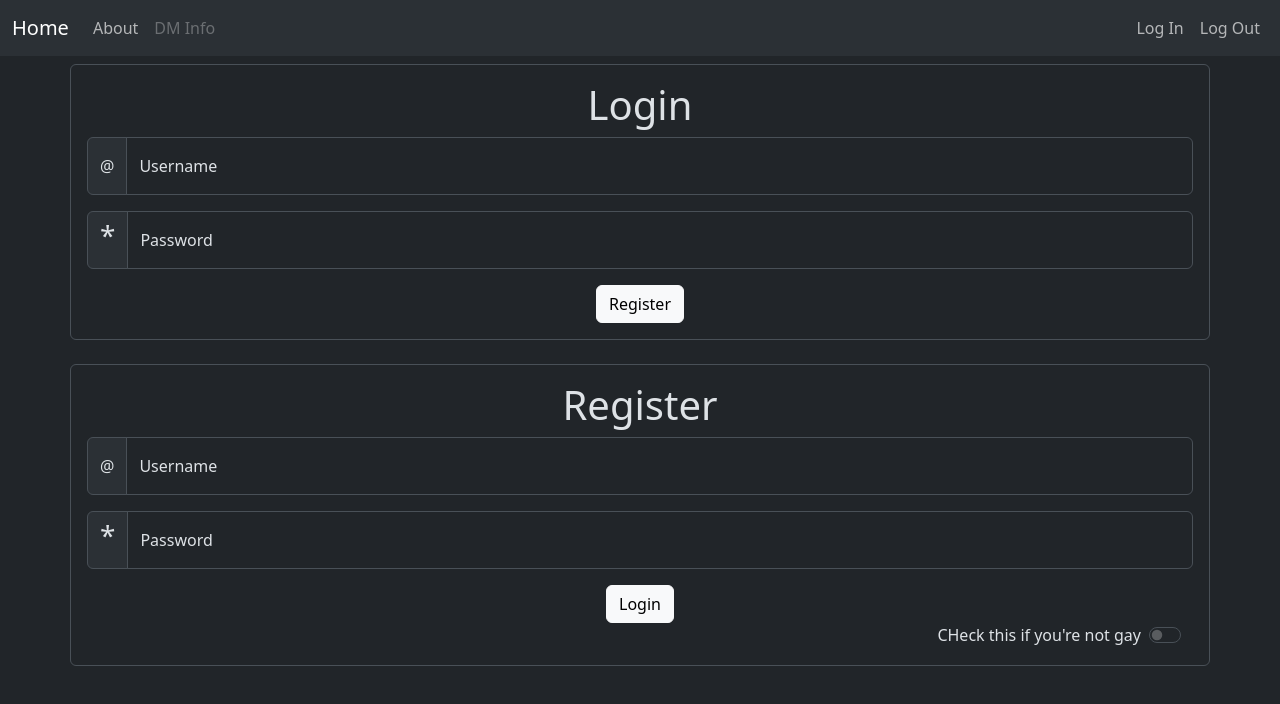
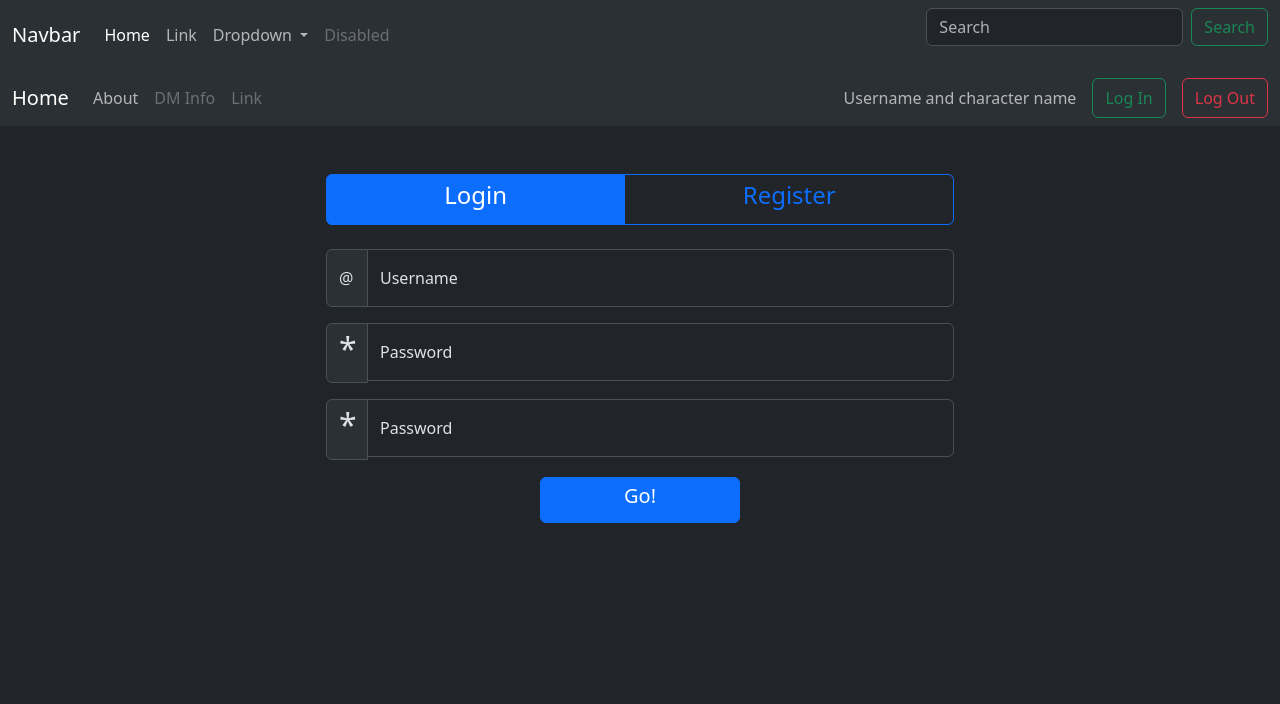
Before and after one commit to Barbarisko/DnDItemTracker, a Vue app in the folder vue-webapp/ItemTracker/: page / in a window 1280 px wide. Shown: the top 704 px of the page. Built offline with nearby package versions, Linux system fonts and the light colour scheme.

Commit message:
log in/register page

```diff
--- a/vue-webapp/ItemTracker/src/App.vue
+++ b/vue-webapp/ItemTracker/src/App.vue
@@ -34,30 +34,76 @@ export default {
 <template>
     <nav class="navbar navbar-expand-lg bg-body-tertiary">
         <div class="container-fluid">
-            <a class="navbar-brand" href="#/home">Home</a>
-            <button class="navbar-toggler" type="button" data-bs-toggle="collapse" data-bs-target="#navbarNav"
-                aria-controls="navbarNav" aria-expanded="false" aria-label="Toggle navigation">
+            <a class="navbar-brand" href="#">Navbar</a>
+            <button class="navbar-toggler" type="button" data-bs-toggle="collapse" data-bs-target="#navbarSupportedContent"
+                aria-controls="navbarSupportedContent" aria-expanded="false" aria-label="Toggle navigation">
                 <span class="navbar-toggler-icon"></span>
             </button>
-            <div class="collapse navbar-collapse d-flex" id="navbarNav">
-                <ul class="navbar-nav flex-grow-1">
+            <div class="collapse navbar-collapse" id="navbarSupportedContent">
+                <ul class="navbar-nav me-auto mb-2 mb-lg-0">
+                    <li class="nav-item">
+                        <a class="nav-link active" aria-current="page" href="#">Home</a>
+                    </li>
+                    <li class="nav-item">
+                        <a class="nav-link" href="#">Link</a>
+                    </li>
+                    <li class="nav-item dropdown">
+                        <a class="nav-link dropdown-toggle" href="#" role="button" data-bs-toggle="dropdown"
+                            aria-expanded="false">
+                            Dropdown
+                        </a>
+                        <ul class="dropdown-menu">
+                            <li><a class="dropdown-item" href="#">Action</a></li>
+                            <li><a class="dropdown-item" href="#">Another action</a></li>
+                            <li>
+                                <hr class="dropdown-divider">
+                            </li>
+                            <li><a class="dropdown-item" href="#">Something else here</a></li>
+                        </ul>
+                    </li>
+                    <li class="nav-item">
+                        <a class="nav-link disabled">Disabled</a>
+                    </li>
+            </ul>
+                <form class="d-flex" role="search">
+                    <input class="form-control me-2" type="search" placeholder="Search" aria-label="Search">
+                    <button class="btn btn-outline-success" type="submit">Search</button>
+                </form>
+            </div>
+        </div>
+    </nav>
+
+    <nav class="navbar navbar-expand-lg bg-body-tertiary">
+        <div class="container-fluid">
+            <a class="navbar-brand" href="#/home">Home</a>
+            <button class="navbar-toggler" type="button" data-bs-toggle="collapse" data-bs-target="#navbarScroll"
+                aria-controls="navbarScroll" aria-expanded="false" aria-label="Toggle navigation">
+                <span class="navbar-toggler-icon"></span>
+            </button>
+            <div class="collapse navbar-collapse" id="navbarScroll">
+                <ul class="navbar-nav me-auto my-2 my-lg-0 navbar-nav-scroll" style="--bs-scroll-height: 100px;">
                     <li class="nav-item">
                         <a class="nav-link" href="#/about">About</a>
                     </li>
                     <li class="nav-item">
                         <a class="nav-link disabled" href="#/dm-info">DM Info</a>
                     </li>
-                    <li class="nav-item ms-auto">
-                        <a class="nav-link " href="#/login">Log In</a>
-                    </li>
                     <li class="nav-item">
-                        <a class="nav-link" href="#/login">Log Out</a>
+                        <a class="nav-link disabled">Link</a>
                     </li>
                 </ul>
-
+                <div class="d-flex">
+                    <span class="navbar-text flex-grow-1">
+                        Username and character name
+                    </span>
+                    <!-- <a class="nav-link " href="#/login">Log In</a>
+                        <a class="nav-link" href="#/login">Log Out</a> -->
+                    <button class="btn btn-outline-success ms-3" type="submit">Log In</button>
+                    <button class="btn btn-outline-danger ms-3" type="submit">Log Out</button>
+                </div>
             </div>
         </div>
     </nav>
 
-    <component :is="currentView" />
-</template>
+
+<component :is="currentView" /></template>
--- a/vue-webapp/ItemTracker/src/pages/login/Login.vue
+++ b/vue-webapp/ItemTracker/src/pages/login/Login.vue
@@ -1,74 +1,60 @@
 <template>
-    <div class="container border rounded p-3 mt-2 mb-4 text-center">
+    <div class="row align-items-center mt-5">
+        <div class="container">
 
-        <div class="row align-items-start">
-            <div class="col-sm-12">
+            <div class="row justify-content-center">
+                <div class="col-sm-10 col-md-8 col-lg-6 btn-group" role="group" aria-label="Basic radio toggle button group">
+                    <input type="radio" class="btn-check" name="btnradio" id="btnradio1" autocomplete="off" checked>
+                    <label class="btn btn-outline-primary" for="btnradio1">
+                        <h4>Login</h4>
+                    </label>
 
-                <h1>Login</h1>
+                    <input type="radio" class="btn-check" name="btnradio" id="btnradio2" autocomplete="off">
+                    <label class="btn btn-outline-primary" for="btnradio2">
+                        <h4>Register</h4>
+                    </label>
+                </div>
+            </div>
+            <div class="row justify-content-center">
+                <div class="col-sm-10 col-md-8 col-lg-6 pt-4">
                     <div class="input-group mb-3">
-                    <span class="input-group-text">@</span>
+                        <span class="input-group-text" style="width: 42px;">@</span>
                         <div class="form-floating">
-                        <input type="text" class="form-control" id="floatingInputGroup1" placeholder="Username">
+                            <input type="text" class="form-control" id="username" placeholder="Username">
                             <label for="floatingInputGroup1">Username</label>
                         </div>
                     </div>
 
                     <div class="input-group mb-3">
-                    <span class="input-group-text">
-                        <h3> *</h3>
+                        <span class="input-group-text " style="width: 42px;">
+                            <h2> *  </h2>
                         </span>
                         <div class="form-floating">
-                        <input type="text" class="form-control" id="floatingInputGroup1" placeholder="Password">
+                            <input type="text" class="form-control" id="password" placeholder="Password">
                             <label for="floatingInputGroup1">Password</label>
                         </div>
                     </div>
 
-            </div>
-        </div>
-        <button type="button" class="btn btn-light">Register</button>
-
-    </div>
-
-    <div class="container border rounded p-3 mt-2 mb-4 text-center">
-        <div class="row align-items-start">
-            <div class="col-sm-12">
-
-                <div class="row">
-                    <h1>Register</h1>
                     <div class="input-group mb-3">
-                        <span class="input-group-text">@</span>
+                        <span class="input-group-text"  style="width: 42px;">
+                            <h2> *</h2>
+                        </span>
                         <div class="form-floating">
-                            <input type="text" class="form-control" id="floatingInputGroup1" placeholder="Username">
-                            <label for="floatingInputGroup1">Username</label>
+                            <input type="text" class="form-control" id="password" placeholder="Password">
+                            <label for="floatingInputGroup1">Password</label>
                         </div>
                     </div>
                 </div>
-
-                <div class="input-group mb-3">
-                    <span class="input-group-text">
-                        <h3> *</h3>
-                    </span>
-                    <div class="form-floating">
-                        <input type="text" class="form-control" id="floatingInputGroup1" placeholder="Password">
-                        <label for="floatingInputGroup1">Password</label>
             </div>
-                </div>
-                <div class="container">
-                    <div class="row">
-
-                        <div class="col-6 col-sm-12">
-                            <button type="button" class="btn btn-light">Login</button>
-                        </div>
-                        <div class="col-6 col-sm-12">
-                            <div class="form-check form-switch form-check-reverse">
-                                <input class="form-check-input" type="checkbox" id="flexSwitchCheckReverse">
-                                <label class="form-check-label" for="flexSwitchCheckReverse">CHeck this if you're not
-                                    gay</label>
-                            </div>
-                        </div>
-                    </div>
+            <div class="row justify-content-center">
+                <div class="col-4 mt-4 position-relative">
+                    <button type="button" class="btn btn-primary position-absolute start-50 translate-middle" style="width: 200px;">
+                        <h5>Go!</h5>
+                    </button>
                 </div>
             </div>
         </div>
     </div>
 </template>
+
+<style></style>
```
Lines whose indentation alone changed are shown as unchanged.
